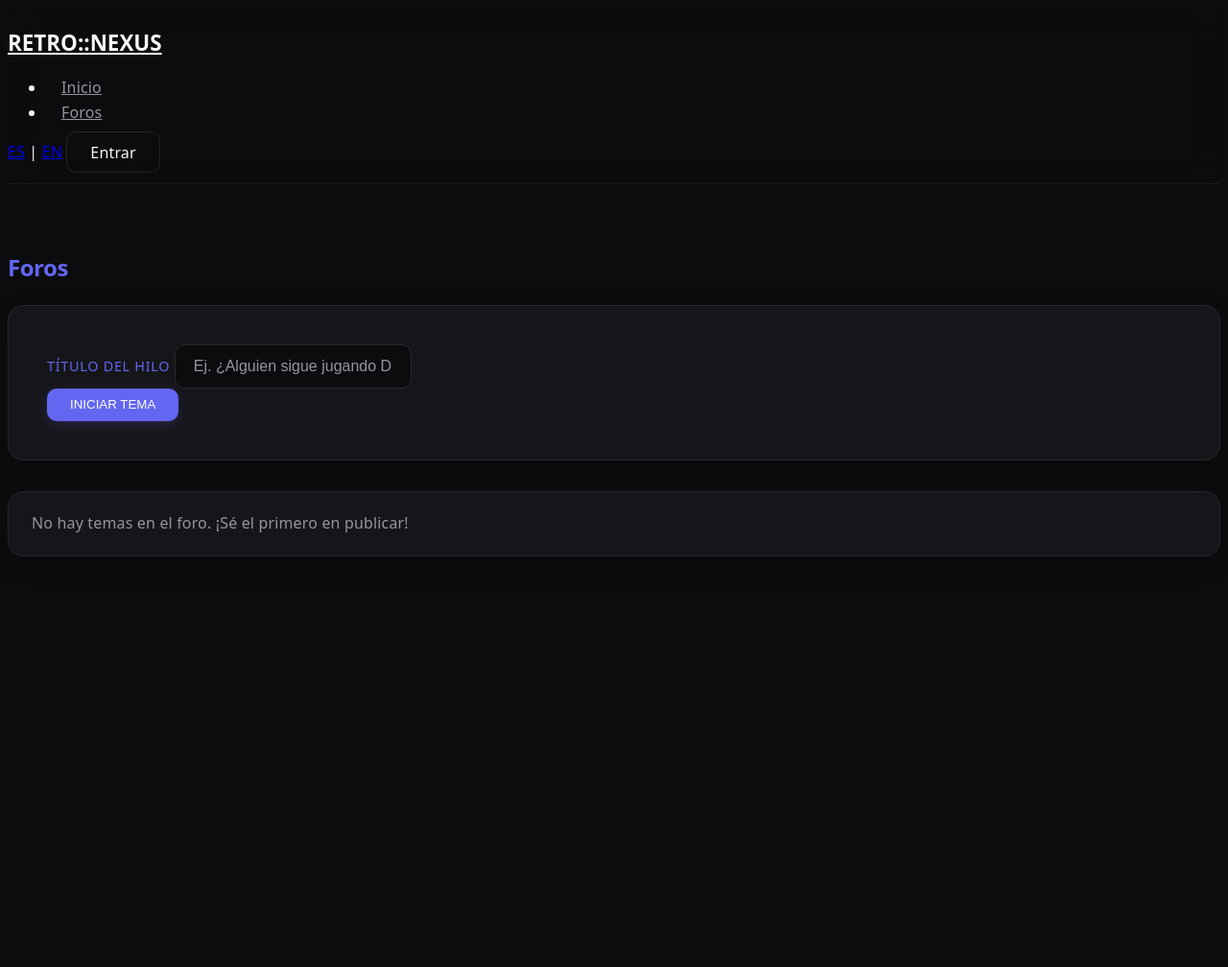
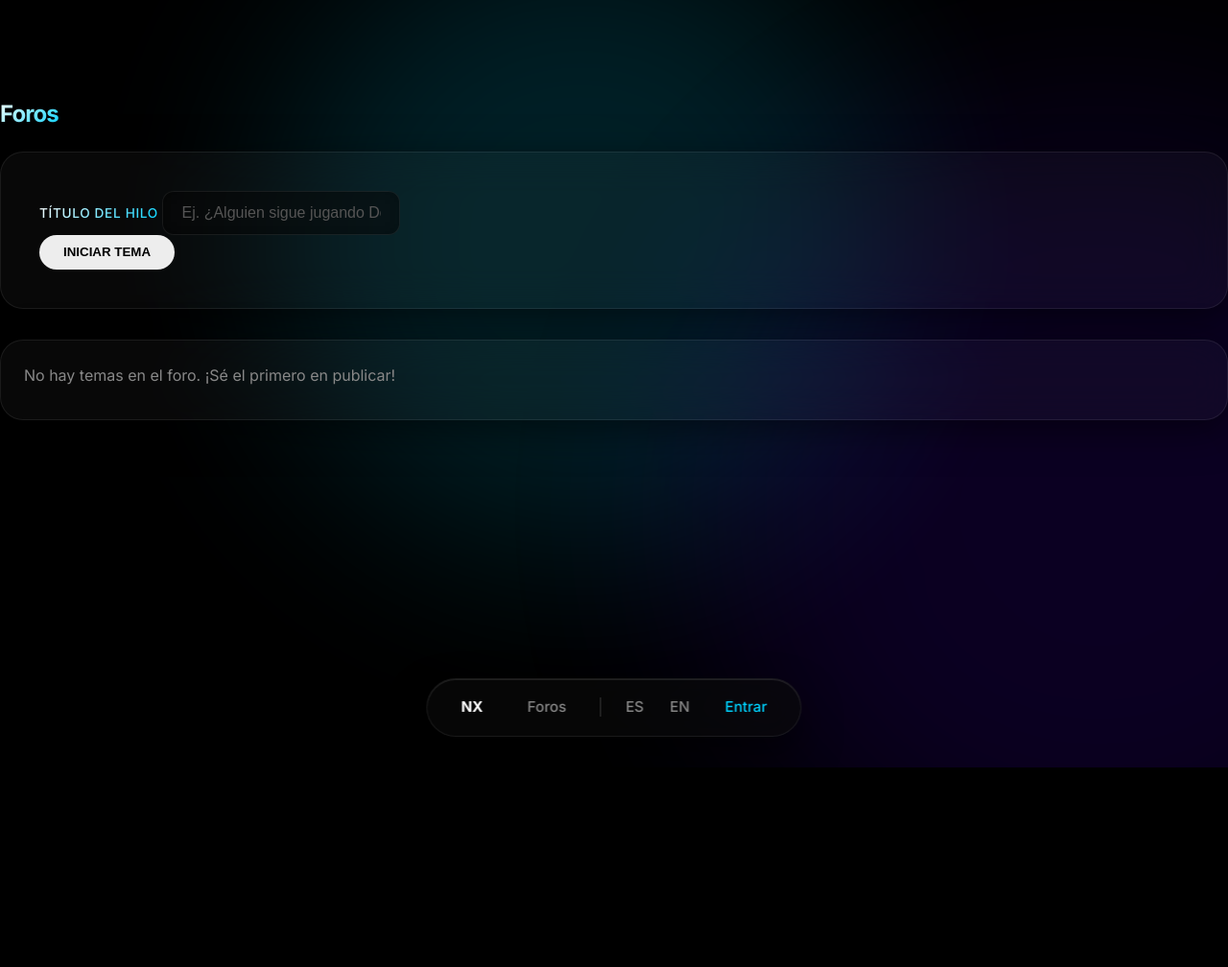
Before and after one commit to MINO-INFOT-A/videogames_app, a Flask app: page /forum in a window 1280 px wide. Shown: the whole page at 96% size. Before the commit the page ends 580 px from the top, so only its background shows below. Run offline with Flask 3, Linux system fonts and the light colour scheme.

Commit message:
Actualización Tema

```diff
--- /dev/null
+++ b/app/static/css/fonts.css
@@ -0,0 +1,35 @@
+@font-face {
+  font-family: 'Inter';
+  font-style: normal;
+  font-weight: 300;
+  font-display: swap;
+  src: url(../fonts/UcCO3FwrK3iLTeHuS_nVMrMxCp50SjIw2boKoduKmMEVuOKfMZg.ttf) format('truetype');
+}
+@font-face {
+  font-family: 'Inter';
+  font-style: normal;
+  font-weight: 400;
+  font-display: swap;
+  src: url(../fonts/UcCO3FwrK3iLTeHuS_nVMrMxCp50SjIw2boKoduKmMEVuLyfMZg.ttf) format('truetype');
+}
+@font-face {
+  font-family: 'Inter';
+  font-style: normal;
+  font-weight: 500;
+  font-display: swap;
+  src: url(../fonts/UcCO3FwrK3iLTeHuS_nVMrMxCp50SjIw2boKoduKmMEVuI6fMZg.ttf) format('truetype');
+}
+@font-face {
+  font-family: 'Inter';
+  font-style: normal;
+  font-weight: 600;
+  font-display: swap;
+  src: url(../fonts/UcCO3FwrK3iLTeHuS_nVMrMxCp50SjIw2boKoduKmMEVuGKYMZg.ttf) format('truetype');
+}
+@font-face {
+  font-family: 'Inter';
+  font-style: normal;
+  font-weight: 700;
+  font-display: swap;
+  src: url(../fonts/UcCO3FwrK3iLTeHuS_nVMrMxCp50SjIw2boKoduKmMEVuFuYMZg.ttf) format('truetype');
+}
--- a/app/static/css/style.css
+++ b/app/static/css/style.css
@@ -1,172 +1,266 @@
+@import url('fonts.css');
+
 :root {
-    /* Sleek Dark Theme Colors */
-    --bg-main: #0c0c0f; /* Deep almost-black asphalt */
-    --bg-surface: #16161a; /* Sleek cards background */
-    --bg-surface-hover: #1f1f25;
-    --text-main: #f8f8f8;
-    --text-muted: #9494a0;
-    --acc-primary: #6366f1; /* Modern Indigo */
-    --acc-primary-hover: #4f46e5;
-    --border-color: #27272f;
+    --bg-dark: #000000;
+    --bg-card: rgba(255, 255, 255, 0.03);
+    --bg-card-hover: rgba(255, 255, 255, 0.06);
+    --border-color: rgba(255, 255, 255, 0.08);
+    --border-highlight: rgba(0, 210, 255, 0.3);
+    --text-main: #ededed;
+    --text-muted: #888888;
+    --acc-ice: #00d2ff;
+    --acc-hover: #00b0d6;
+    --glow-shadow: 0 0 20px rgba(0, 210, 255, 0.15);
 }
 
 body {
-    background-color: var(--bg-main);
+    background-color: var(--bg-dark);
     color: var(--text-main);
-    font-family: system-ui, -apple-system, 'Segoe UI', Roboto, Helvetica, Arial, sans-serif;
+    font-family: 'Inter', system-ui, -apple-system, sans-serif;
     line-height: 1.6;
     -webkit-font-smoothing: antialiased;
-    letter-spacing: 0.01em;
+    margin: 0;
+    min-height: 100vh;
+    position: relative;
+    overflow-x: hidden;
+}
+
+/* Background Blobs for Visual Aesthetics */
+.blob-container {
+    position: fixed;
+    top: 0;
+    left: 0;
+    width: 100vw;
+    height: 100vh;
+    z-index: -1;
+    overflow: hidden;
+    pointer-events: none;
+}
+
+.blob {
+    position: absolute;
+    border-radius: 50%;
+    filter: blur(100px);
+    opacity: 0.15;
+    animation: float 20s infinite ease-in-out alternate;
+}
+
+.blob-1 {
+    top: -10%;
+    left: 20%;
+    width: 50vw;
+    height: 50vw;
+    background: var(--acc-ice);
+}
+
+.blob-2 {
+    bottom: -10%;
+    right: -10%;
+    width: 60vw;
+    height: 60vw;
+    background: #4a00e0;
+    animation-delay: -10s;
+}
+
+@keyframes float {
+    0% { transform: translate(0, 0) scale(1); }
+    100% { transform: translate(10vw, 5vh) scale(1.1); }
 }
 
 /* Typography Modernization */
 h1, h2, h3, h4, h5, h6, .modern-font {
-    font-weight: 600;
-    letter-spacing: -0.02em;
-    color: var(--text-main);
+    font-weight: 700;
+    letter-spacing: -0.04em;
+    color: #ffffff;
 }
 
 .text-primary-accent {
-    color: var(--acc-primary) !important;
+    background: linear-gradient(135deg, #ffffff 0%, var(--acc-ice) 100%);
+    -webkit-background-clip: text;
+    -webkit-text-fill-color: transparent;
+    display: inline-block;
 }
 
 .text-muted {
     color: var(--text-muted) !important;
 }
 
-/* Navbar Soft Glassmorphism */
-.navbar {
-    background-color: rgba(12, 12, 15, 0.75) !important;
-    backdrop-filter: blur(16px);
-    -webkit-backdrop-filter: blur(16px);
-    border-bottom: 1px solid rgba(255, 255, 255, 0.05);
-    padding-top: 1.2rem;
-    padding-bottom: 1.2rem;
-    transition: all 0.3s ease;
+/* Floating Pill Navbar */
+.navbar-floating {
+    position: fixed;
+    bottom: 2rem;
+    left: 50%;
+    transform: translateX(-50%);
+    background: rgba(10, 10, 10, 0.6);
+    backdrop-filter: blur(24px);
+    -webkit-backdrop-filter: blur(24px);
+    border: 1px solid var(--border-color);
+    border-radius: 100px;
+    padding: 0.5rem 1rem;
+    z-index: 1000;
+    display: flex;
+    align-items: center;
+    gap: 0.5rem;
+    box-shadow: 0 20px 40px rgba(0,0,0,0.5), inset 0 1px 0 rgba(255,255,255,0.1);
 }
 
-.navbar-brand {
-    color: var(--text-main) !important;
-    font-weight: 800;
-    letter-spacing: 0px;
-    font-size: 1.4rem;
+@media (max-width: 768px) {
+    .navbar-floating {
+        bottom: 1rem;
+        width: 90%;
+        justify-content: space-between;
+    }
 }
 
-.nav-link {
-    color: var(--text-muted) !important;
+.nav-pill {
+    color: var(--text-muted);
+    text-decoration: none;
+    padding: 0.6rem 1.2rem;
+    border-radius: 100px;
     font-weight: 500;
-    transition: color 0.2s ease;
-    padding: 0.5rem 1rem !important;
+    font-size: 0.95rem;
+    transition: all 0.3s cubic-bezier(0.4, 0, 0.2, 1);
 }
 
-.nav-link:hover {
-    color: var(--text-main) !important;
+.nav-pill:hover, .nav-pill.active {
+    color: #ffffff;
+    background: var(--bg-card-hover);
 }
 
-/* Buttons */
+/* Buttons Next-Gen */
 .btn-modern {
-    background: var(--acc-primary);
-    color: #ffffff;
-    border: none;
-    border-radius: 10px;
+    background: var(--text-main);
+    color: #000;
+    border: 1px solid transparent;
+    border-radius: 999px;
     padding: 0.6rem 1.5rem;
-    font-weight: 500;
+    font-weight: 600;
     transition: all 0.25s cubic-bezier(0.4, 0, 0.2, 1);
-    box-shadow: 0 4px 12px rgba(99, 102, 241, 0.2);
     text-decoration: none;
+    display: inline-block;
+    text-align: center;
 }
 
 .btn-modern:hover {
-    background: var(--acc-primary-hover);
-    color: #ffffff;
-    transform: translateY(-2px);
-    box-shadow: 0 6px 16px rgba(99, 102, 241, 0.35);
+    background: #ffffff;
+    transform: scale(1.02);
+    box-shadow: 0 0 15px rgba(255, 255, 255, 0.2);
 }
 
 .btn-outline-modern {
-    background: transparent;
+    background: rgba(255,255,255,0.02);
     color: var(--text-main);
-    border: 1px solid rgba(255, 255, 255, 0.1);
-    border-radius: 10px;
+    border: 1px solid var(--border-color);
+    border-radius: 999px;
     padding: 0.6rem 1.5rem;
     font-weight: 500;
     transition: all 0.25s cubic-bezier(0.4, 0, 0.2, 1);
     text-decoration: none;
+    display: inline-block;
 }
 
 .btn-outline-modern:hover {
-    background: rgba(255, 255, 255, 0.05);
+    background: var(--bg-card-hover);
     color: #ffffff;
-    border-color: rgba(255, 255, 255, 0.2);
+    border-color: var(--acc-ice);
+    box-shadow: inset 0 0 20px rgba(0, 210, 255, 0.05);
 }
 
-/* Premium Dynamic Cards */
+/* Vercel-Style Cards */
 .card-premium {
-    background: var(--bg-surface);
+    background: var(--bg-card);
     border: 1px solid var(--border-color);
-    border-radius: 16px;
-    box-shadow: 0 8px 24px rgba(0, 0, 0, 0.15);
-    transition: transform 0.3s cubic-bezier(0.4, 0, 0.2, 1), box-shadow 0.3s cubic-bezier(0.4, 0, 0.2, 1);
+    border-radius: 24px;
+    backdrop-filter: blur(20px);
+    transition: all 0.5s cubic-bezier(0.4, 0, 0.2, 1);
     overflow: hidden;
     margin-bottom: 2rem;
+    position: relative;
+    box-shadow: 0 10px 40px rgba(0,0,0,0.5);
+}
+
+.card-premium::before {
+    content: '';
+    position: absolute;
+    top: 0; left: 0; right: 0;
+    height: 1px;
+    background: linear-gradient(90deg, transparent, rgba(255,255,255,0.1), transparent);
+    opacity: 0;
+    transition: opacity 0.5s;
 }
 
 .card-premium:hover {
-    transform: translateY(-5px);
-    box-shadow: 0 12px 32px rgba(0, 0, 0, 0.3);
+    transform: translateY(-2px);
+    border-color: var(--border-highlight);
+    box-shadow: var(--glow-shadow), 0 20px 40px rgba(0,0,0,0.6);
+}
+
+.card-premium:hover::before {
+    opacity: 1;
 }
 
 .card-premium .card-body {
     padding: 2.5rem;
+    background: transparent;
 }
 
-/* Forms and Inputs */
+/* Modern Forms */
 .form-control {
-    background: var(--bg-main) !important;
-    color: var(--text-main) !important;
+    background: rgba(0,0,0,0.5) !important;
+    color: #fff !important;
     border: 1px solid var(--border-color);
-    border-radius: 10px;
+    border-radius: 12px;
     padding: 0.8rem 1.2rem;
     font-size: 1rem;
-    transition: all 0.2s ease;
+    transition: all 0.3s ease;
+    backdrop-filter: blur(10px);
 }
 
 .form-control:focus {
-    background: var(--bg-main) !important;
-    border-color: var(--acc-primary);
-    box-shadow: 0 0 0 4px rgba(99, 102, 241, 0.15) !important;
+    border-color: var(--acc-ice);
+    box-shadow: 0 0 0 1px var(--acc-ice), var(--glow-shadow) !important;
     outline: none;
 }
 
 .form-control::placeholder {
-    color: var(--text-muted);
+    color: #555;
 }
 
 .form-label {
     font-weight: 500;
     color: var(--text-muted);
-    margin-bottom: 0.5rem;
-    font-size: 0.9rem;
+    margin-bottom: 0.6rem;
+    font-size: 0.85rem;
     text-transform: uppercase;
     letter-spacing: 0.05em;
 }
 
-/* Lists and interactables */
+/* Clean List Groups */
 .list-group-item {
-    background: var(--bg-surface);
-    border-color: var(--border-color);
+    background: transparent;
+    border: none;
+    border-bottom: 1px solid var(--border-color);
     color: var(--text-main);
-    padding: 1.25rem 1.5rem;
-    transition: background-color 0.2s ease;
+    padding: 1.5rem;
+    transition: all 0.3s ease;
+    border-radius: 16px !important;
+    margin-bottom: 0.5rem;
+}
+
+.list-group-item:last-child {
+    border-bottom: none;
 }
 
 .list-group-item-action:hover {
-    background: var(--bg-surface-hover);
-    color: var(--text-main);
+    background: var(--bg-card-hover);
+    transform: scale(1.01);
 }
 
-/* Container Utilities */
-.spacious-container {
-    padding-top: 3rem;
-    padding-bottom: 4rem;
+/* Base Spacing for the new layout (nav is floating) */
+.main-wrapper {
+    padding-top: 5rem;
+    padding-bottom: 8rem;
+    min-height: 100vh;
+    display: flex;
+    flex-direction: column;
 }
--- a/app/templates/base.html
+++ b/app/templates/base.html
@@ -3,41 +3,42 @@
 <head>
     <meta charset="UTF-8">
     <meta name="viewport" content="width=device-width, initial-scale=1.0">
-    <title>RetroNexus - Gaming Hub</title>
+    <title>RetroNexus - Pro</title>
     <!-- SIN CDNs: Bootstrap cargado localmente -->
     <link href="{{ url_for('static', filename='vendor/bootstrap.min.css') }}" rel="stylesheet">
-    <link href="{{ url_for('static', filename='css/style.css') }}?v=2" rel="stylesheet">
+    <link href="{{ url_for('static', filename='css/style.css') }}?v=3" rel="stylesheet">
 </head>
 <body>
-    <nav class="navbar navbar-expand-lg navbar-dark mb-4">
-        <div class="container py-2">
-            <a class="navbar-brand modern-font" href="{{ url_for('main.index') }}">RETRO::NEXUS</a>
-            <div class="collapse navbar-collapse">
-                <ul class="navbar-nav me-auto">
-                    <li class="nav-item"><a class="nav-link" href="{{ url_for('main.index') }}">{{ _('nav_home') }}</a></li>
-                    <li class="nav-item"><a class="nav-link" href="{{ url_for('main.forum') }}">{{ _('nav_forum') }}</a></li>
-                    {% if current_user.is_authenticated %}
-                        <li class="nav-item"><a class="nav-link" href="{{ url_for('main.collection') }}">{{ _('nav_collection') }}</a></li>
-                    {% endif %}
-                </ul>
-                <div class="d-flex align-items-center">
-                    <!-- Alternador de Idioma (OFFLINE, procesado backend) -->
-                    <a href="{{ url_for('main.set_lang', lang='es') }}" class="text-light text-decoration-none me-2">ES</a> |
-                    <a href="{{ url_for('main.set_lang', lang='en') }}" class="text-light text-decoration-none ms-2 me-4">EN</a>
+    <!-- Background Animated Grid / Blobs -->
+    <div class="blob-container">
+        <div class="blob blob-1"></div>
+        <div class="blob blob-2"></div>
+    </div>
 
-                    {% if current_user.is_authenticated %}
-                        <a href="{{ url_for('auth.logout') }}" class="btn btn-sm btn-outline-modern">{{ _('nav_logout') }}</a>
-                    {% else %}
-                        <a href="{{ url_for('auth.login') }}" class="btn btn-sm btn-outline-modern">{{ _('nav_login') }}</a>
-                    {% endif %}
-                </div>
-            </div>
-        </div>
+    <!-- Floating Pill Navigation (Next-Gen) -->
+    <nav class="navbar-floating">
+        <a class="nav-pill" href="{{ url_for('main.index') }}" style="font-weight: 800; color: #fff;">NX</a>
+        <a class="nav-pill" href="{{ url_for('main.forum') }}">{{ _('nav_forum') }}</a>
+        {% if current_user.is_authenticated %}
+            <a class="nav-pill" href="{{ url_for('main.collection') }}">{{ _('nav_collection') }}</a>
+        {% endif %}
+
+        <div style="width: 1px; height: 20px; background: rgba(255,255,255,0.2); margin: 0 0.5rem;"></div>
+
+        <a href="{{ url_for('main.set_lang', lang='es') }}" class="nav-pill" style="padding: 0.6rem 0.6rem;">ES</a>
+        <a href="{{ url_for('main.set_lang', lang='en') }}" class="nav-pill" style="padding: 0.6rem 0.6rem;">EN</a>
+
+        {% if current_user.is_authenticated %}
+            <a href="{{ url_for('auth.logout') }}" class="nav-pill" style="color: rgba(255,100,100,0.8);">{{ _('nav_logout') }}</a>
+        {% else %}
+            <a href="{{ url_for('auth.login') }}" class="nav-pill" style="color: var(--acc-ice);">{{ _('nav_login') }}</a>
+        {% endif %}
     </nav>
 
-    <div class="container spacious-container">
+    <!-- Main Content Area -->
+    <main class="main-wrapper container">
         {% block content %}{% endblock %}
-    </div>
+    </main>
 
     <!-- SIN CDNs -->
     <script src="{{ url_for('static', filename='vendor/bootstrap.bundle.min.js') }}"></script>
```
Also changed, not shown: download_fonts.py (added, +25 -0 lines), static/css/fonts.css (added, +35 -0 lines), static/css/style.css (+175 -81 lines), app/static/fonts/UcCO3FwrK3iLTeHuS_nVMrMxCp50SjIw2boKoduKmMEVuFuYMZg.ttf (added), app/static/fonts/UcCO3FwrK3iLTeHuS_nVMrMxCp50SjIw2boKoduKmMEVuGKYMZg.ttf (added), app/static/fonts/UcCO3FwrK3iLTeHuS_nVMrMxCp50SjIw2boKoduKmMEVuI6fMZg.ttf (added), app/static/fonts/UcCO3FwrK3iLTeHuS_nVMrMxCp50SjIw2boKoduKmMEVuLyfMZg.ttf (added), app/static/fonts/UcCO3FwrK3iLTeHuS_nVMrMxCp50SjIw2boKoduKmMEVuOKfMZg.ttf (added), static/fonts/UcCO3FwrK3iLTeHuS_nVMrMxCp50SjIw2boKoduKmMEVuFuYMZg.ttf (added), static/fonts/UcCO3FwrK3iLTeHuS_nVMrMxCp50SjIw2boKoduKmMEVuGKYMZg.ttf (added), static/fonts/UcCO3FwrK3iLTeHuS_nVMrMxCp50SjIw2boKoduKmMEVuI6fMZg.ttf (added), static/fonts/UcCO3FwrK3iLTeHuS_nVMrMxCp50SjIw2boKoduKmMEVuLyfMZg.ttf (added), static/fonts/UcCO3FwrK3iLTeHuS_nVMrMxCp50SjIw2boKoduKmMEVuOKfMZg.ttf (added).
